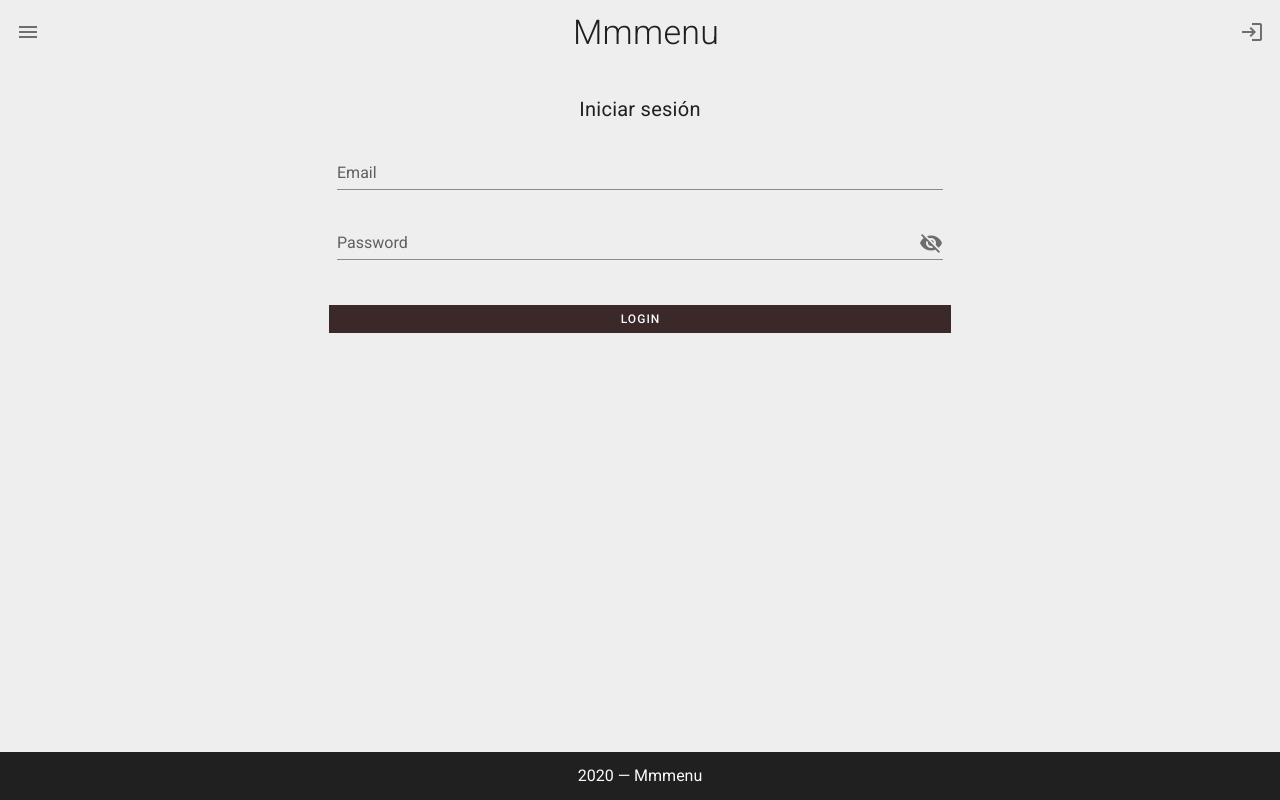
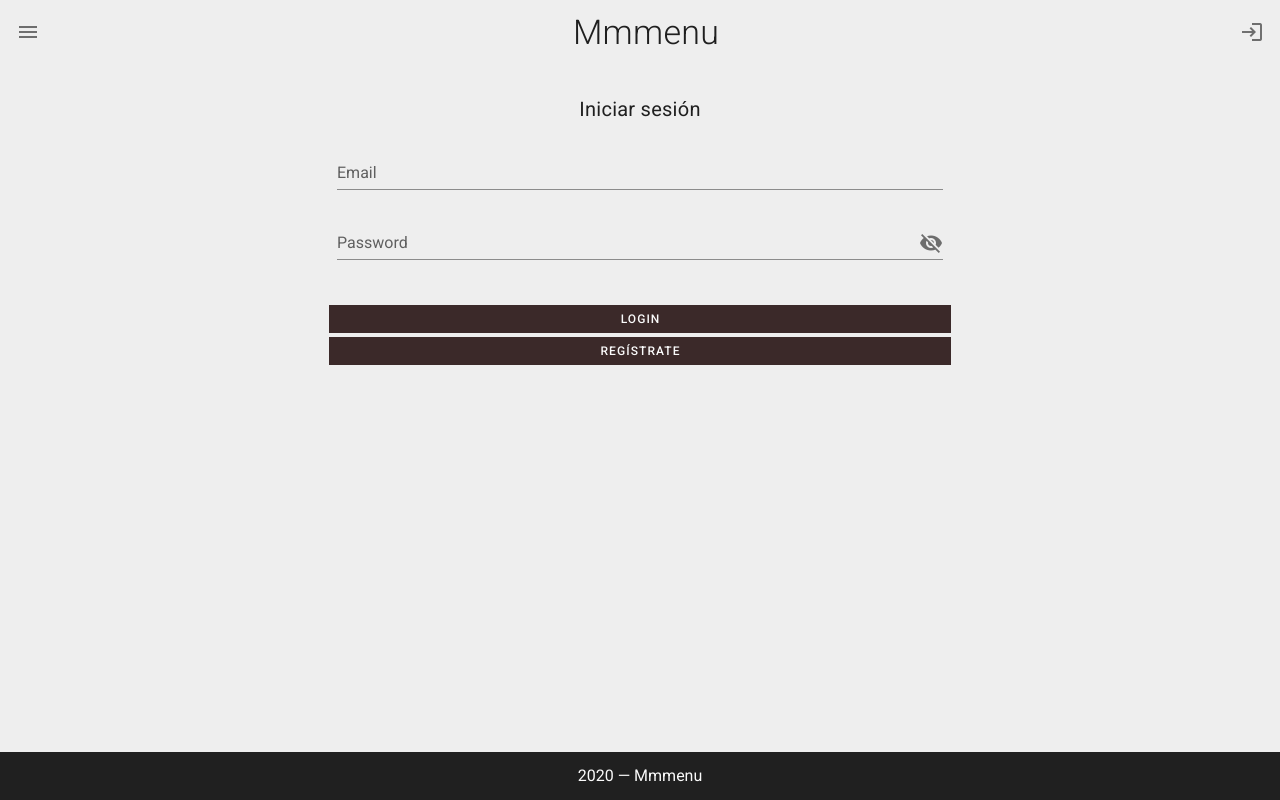
Before and after one commit to bentagai/mmmenu-frontend, a Vue app: page /login in a window 1280 px wide. Built offline with nearby package versions, Linux system fonts and the light colour scheme; what @ckeditor/ckeditor5-vue would draw is missing.

Commit message:
mejoras css

```diff
--- a/src/views/Login.vue
+++ b/src/views/Login.vue
@@ -21,8 +21,13 @@
           ></v-text-field>
         </v-form>
       </v-card-text>
-      <v-card-actions class="d-flex justify-center">
-        <v-btn depressed tile small color="#3B2929" block @click="login"><span class="grey--text text--lighten-5">Login</span></v-btn>
+      <v-card-actions class="d-block">
+        <div d-block>
+          <v-btn depressed tile small color="#3B2929" block @click="login"><span class="grey--text text--lighten-5">Login</span></v-btn>
+        </div>
+        <div d-block class="mt-1">
+          <v-btn depressed tile small color="#3B2929" block @click="toSignup"><span class="grey--text text--lighten-5">Regístrate</span></v-btn>
+        </div>
       </v-card-actions>
     </v-card>
   </div>
@@ -59,7 +64,10 @@ export default {
           this.$router.push("/admin");
         })
         .catch(err => console.log(err));
-    }
+    },
+    toSignup() {
+      this.$router.push("/signup");
+    },
   }
 };
 </script>
```
Also changed, not shown: src/views/CreateArticle.vue (+9 -3 lines).
